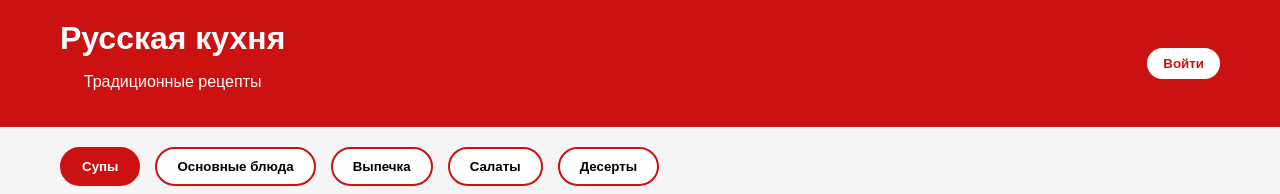
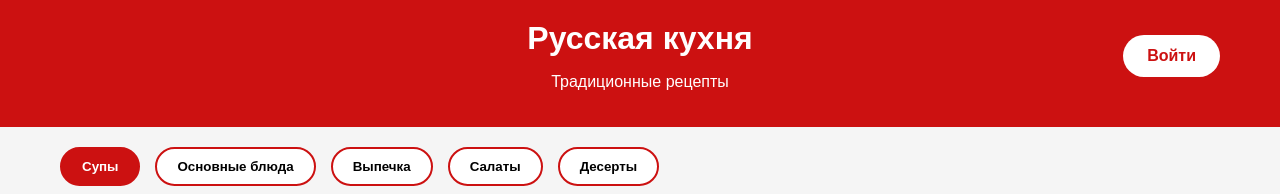
Before and after one commit to niksvir2/recepti2, a website: page public/index.html in a window 1280 px wide. Shown: the top 194 px of the page. Drawn offline with Linux system fonts and the light colour scheme.

Commit message:
Update style.css

```diff
--- a/public/style.css
+++ b/public/style.css
@@ -12,25 +12,29 @@ header {
     background-color: #c11;
     color: white;
     padding: 20px;
+    text-align: center; /* Центрируем текст */
+    position: relative; /* Для позиционирования кнопки */
 }
 .header-content {
-    display: flex;
-    justify-content: space-between;
-    align-items: center;
-    max-width: 1200px;
+      max-width: 1200px;
     margin: 0 auto;
     padding: 0 20px;
-    text-align: center;
+    position: relative;
 }
 .auth-btn {
-    background-color: white;
+   background-color: white;
     color: #c11;
     border: none;
-    padding: 8px 16px;
+    padding: 12px 24px; /* Увеличиваем padding */
     border-radius: 40px;
     font-weight: bold;
     cursor: pointer;
     transition: all 0.3s;
+    font-size: 16px; /* Увеличиваем размер шрифта */
+    position: absolute;
+    right: 20px;
+    top: 50%;
+    transform: translateY(-50%);
 }
 .auth-btn:hover {
     background-color: #f0f0f0;
@@ -77,6 +81,7 @@ h1 {
     box-shadow: 0 3px 10px rgba(0,0,0,0.1);
     transition: transform 0.3s;
     position: relative;
+    cursor: pointer; /* Добавляем курсор указателя */
 }
 .dish-card:hover {
     transform: translateY(-5px);
```
